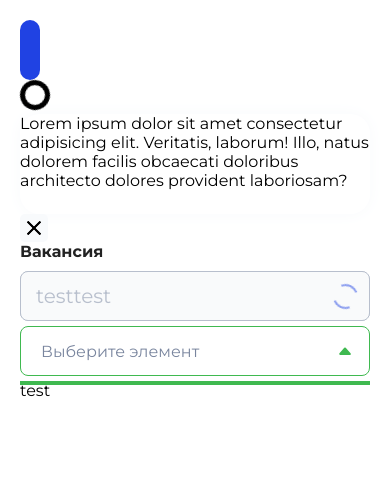
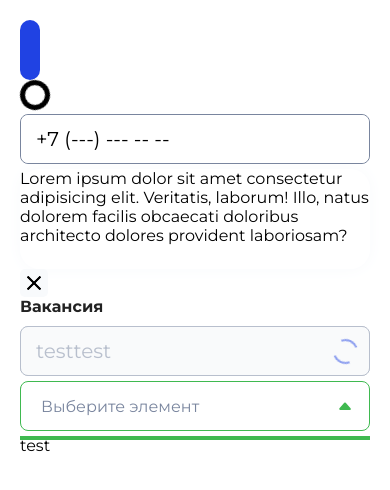
Before and after one commit to rabota06-ru/react-main-app, a React (Vite) app: page / in a window 390 px wide. Shown: the top 490 px of the page. Built offline with nearby package versions, Linux system fonts and the light colour scheme; what @rtk-query/graphql-request-base-query would draw is missing.

Commit message:
feature/4: Реализован компонент phone-input. Добавил jsdoc документацию

```diff
--- a/src/App.tsx
+++ b/src/App.tsx
@@ -3,6 +3,7 @@ import { CloseButton } from 'components/close-button'
 import { Divider, DividerDirection } from 'components/divider'
 import { Dropdown } from 'components/dropdown'
 import { Input, InputStatus } from 'components/input'
+import { PhoneInput } from 'components/phone-input'
 import { Spinner } from 'components/spinner'
 import './index.scss'
 import { Main } from './pages/main/main'
@@ -13,6 +14,7 @@ function App() {
     <div className='app' style={{ padding: 20 }}>
       <Main />
       <Spinner size={30} />
+      <PhoneInput />
       <Card hoverShadow={{ blurRadius: 50, spreadRadius: 50 }}>
         <div style={{ height: 100 }}>
           Lorem ipsum dolor sit amet consectetur adipisicing elit. Veritatis, laborum! Illo, natus dolorem facilis obcaecati doloribus
--- a/src/components/phone-input/phone-input.tsx
+++ b/src/components/phone-input/phone-input.tsx
@@ -2,11 +2,21 @@ import { Input, InputProps } from 'components/input'
 import { useRussianPhoneNumber } from './use-russian-phone-number'
 
 interface PhoneInputProps extends Omit<InputProps, 'onChange'> {
-  onChange: (clear: string, dirty: string) => void
+  onChange?: (options: { dirty: string; clear: string }) => void
 }
 
+/**
+ * @param label текст, который отображается над инпутом
+ * @param status статус инпута, от которого зависит какого цвета обводка и нижний текст
+ * @param size размер инпута. Default - высота 50px, Large - высота 60px
+ * @param bottomText нижний текст
+ * @param isDisabled заблокирован ли инпут
+ * @param wrapperProps пропсы элемента, который оборачивает children
+ * @param isLoading флаг загрузки. Если true, то отображается спиннер и инуп заблокирован
+ * @param RightContent контент справа от инпута
+ */
 export function PhoneInput({ onChange, ...props }: PhoneInputProps) {
-  const inputRef = useRussianPhoneNumber()
+  const inputRef = useRussianPhoneNumber({ onChange })
 
-  return <Input ref={inputRef} {...props} />
+  return <Input onChange={inputRef.onChange} value={inputRef.value} ref={inputRef.ref} {...props} />
 }
```
